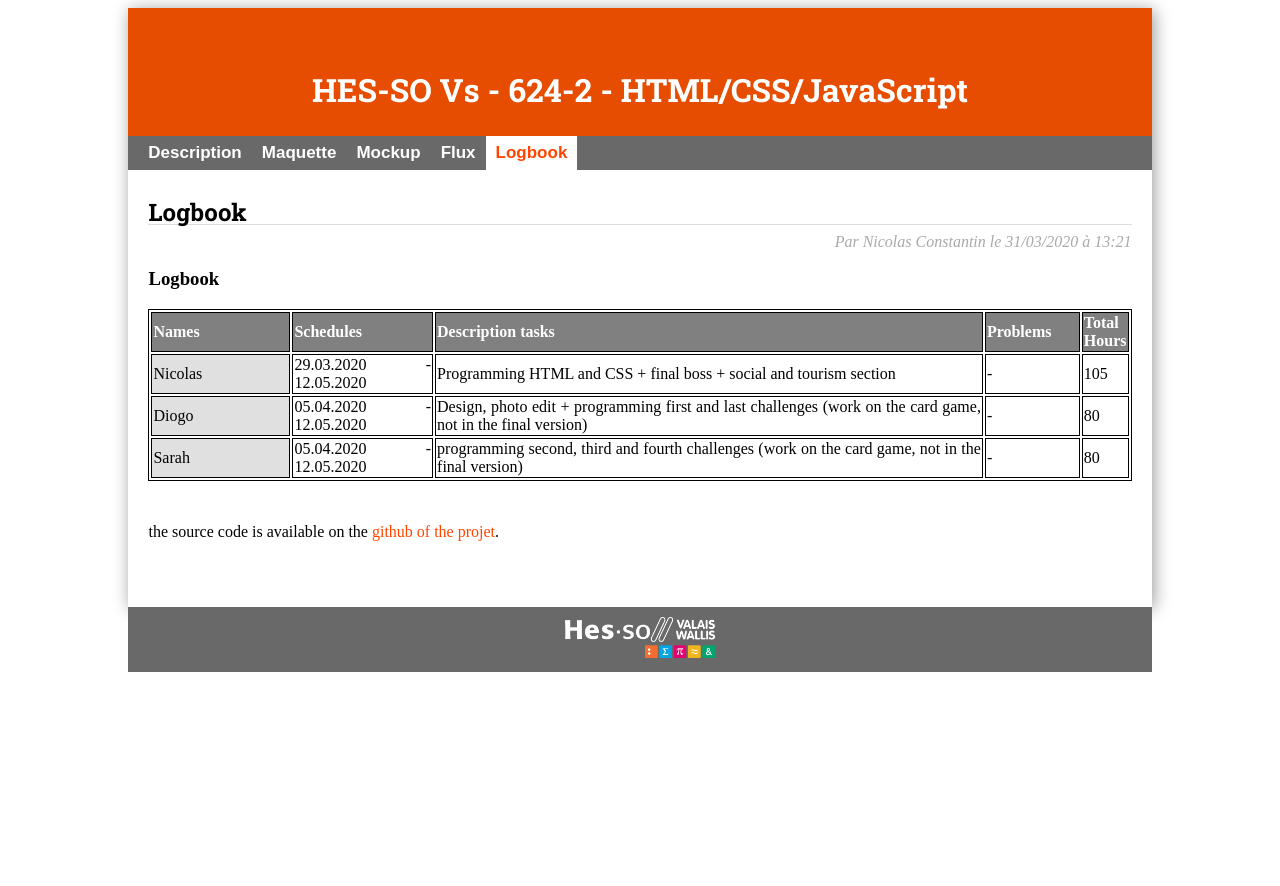
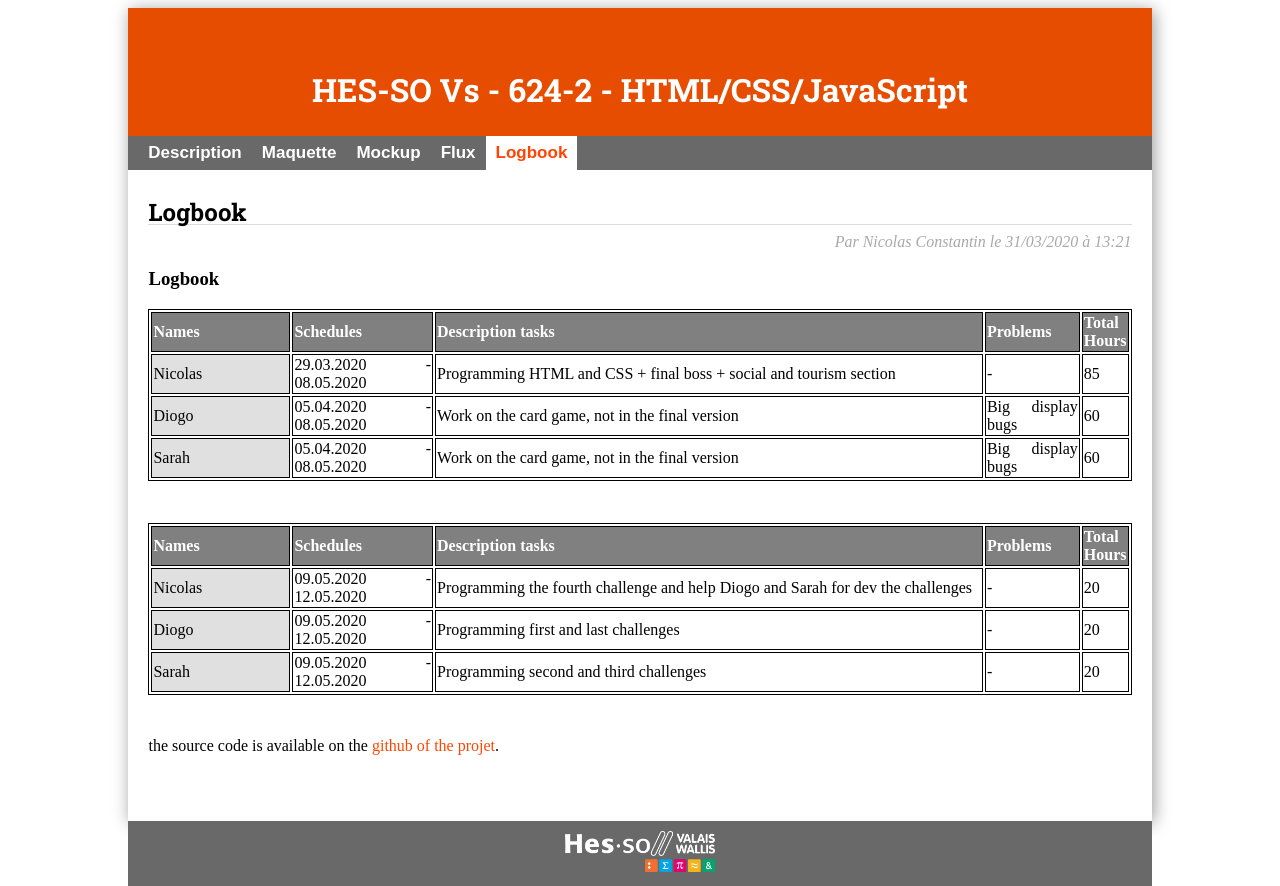
Before and after one commit to Leocario666/Catch-your-bachelor, a plain HTML site: page html/logbook_start.html in a window 1280 px wide. Before the commit the page ends 800 px from the top, so only its background shows below. Drawn offline with Linux system fonts and the light colour scheme.

Commit message:
Update logbook_start.html

```diff
--- a/html/logbook_start.html
+++ b/html/logbook_start.html
@@ -47,24 +47,54 @@
                 </tr>
                 <tr>
                     <td>Nicolas</td>
-                    <td>29.03.2020 - 12.05.2020</td>
+                    <td>29.03.2020 - 08.05.2020</td>
                     <td>Programming HTML and CSS + final boss + social and tourism section</td>
                     <td>-</td>
-                    <td>105</td>
+                    <td>85</td>
                 </tr>
                 <tr>
                     <td>Diogo</td>
-                    <td>05.04.2020 - 12.05.2020</td>
-                    <td>Design, photo edit + programming first and last challenges (work on the card game, not in the final version)</td>
-                    <td>-</td>
-                    <td>80</td>
+                    <td>05.04.2020 - 08.05.2020</td>
+                    <td>Work on the card game, not in the final version</td>
+                    <td>Big display bugs</td>
+                    <td>60</td>
                 </tr>
                 <tr>
                     <td>Sarah</td>
-                    <td>05.04.2020 - 12.05.2020</td>
-                    <td>programming second, third and fourth challenges (work on the card game, not in the final version)</td>
+                    <td>05.04.2020 - 08.05.2020</td>
+                    <td>Work on the card game, not in the final version</td>
+                    <td>Big display bugs</td>
+                    <td>60</td>
+                </tr>
+            </table>
+            <table>
+                <tr>
+                  <th>Names</th>
+                   <th>Schedules</th>
+                   <th class="descriptiontaille">Description tasks</th>
+                   <th>Problems</th>
+                   <th>Total Hours</th>
+                </tr>
+                <tr>
+                    <td>Nicolas</td>
+                    <td>09.05.2020 - 12.05.2020</td>
+                    <td>Programming the fourth challenge and help Diogo and Sarah for dev the challenges</td>
                     <td>-</td>
-                    <td>80</td>
+                    <td>20</td>
+                </tr>
+                <tr>
+                    <td>Diogo</td>
+                    <td>09.05.2020 - 12.05.2020</td>
+                    <td>Programming first and last challenges</td>
+                    <td>-</td>
+                    <td>20</td>
+                </tr>
+                <tr>
+                    <td>Sarah</td>
+                    <td>09.05.2020 - 12.05.2020</td>
+                    <td>Programming second and third challenges</td>
+                    <td>-</td>
+                    <td>20</td>
                 </tr>
             </table>
 
```
